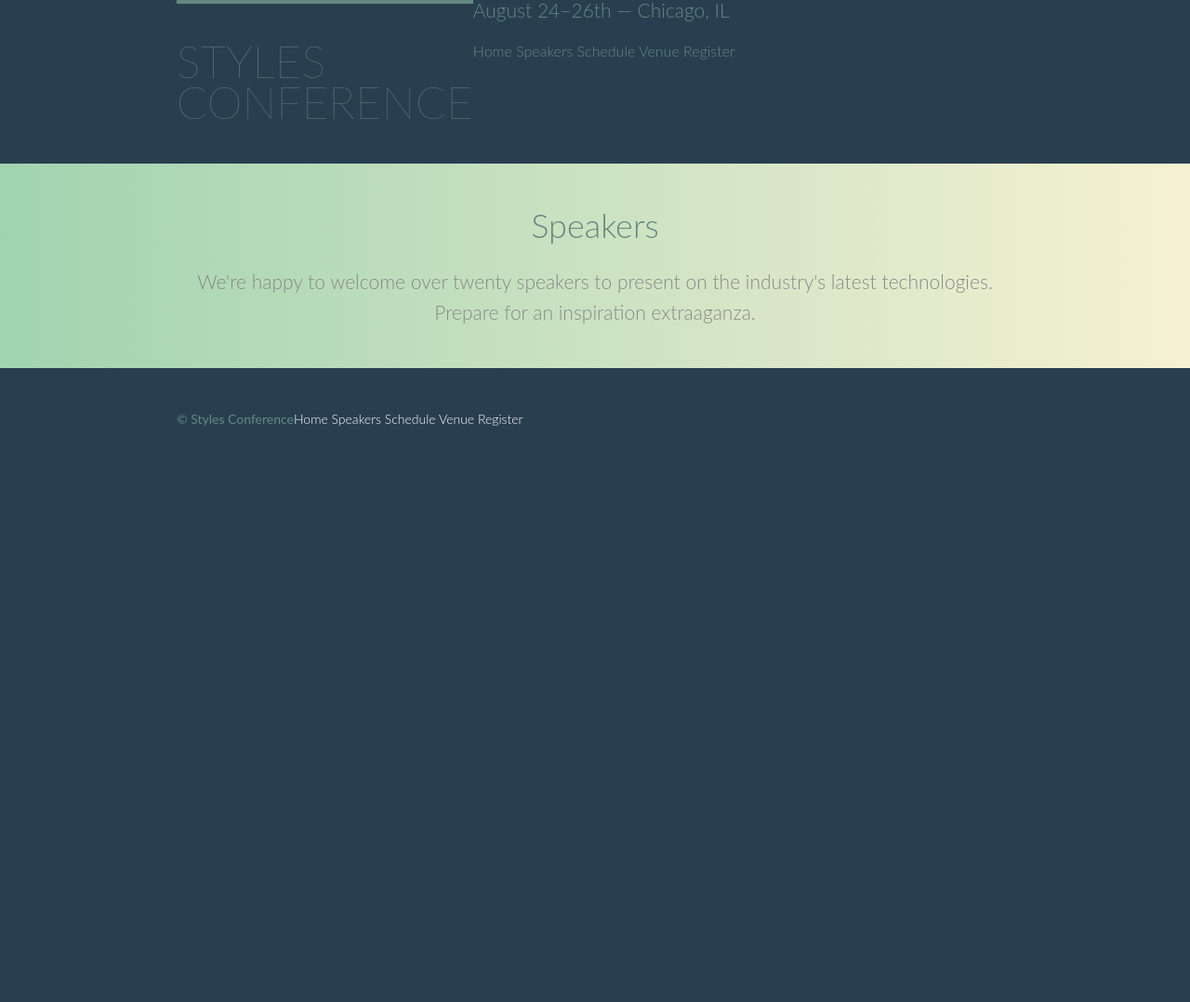
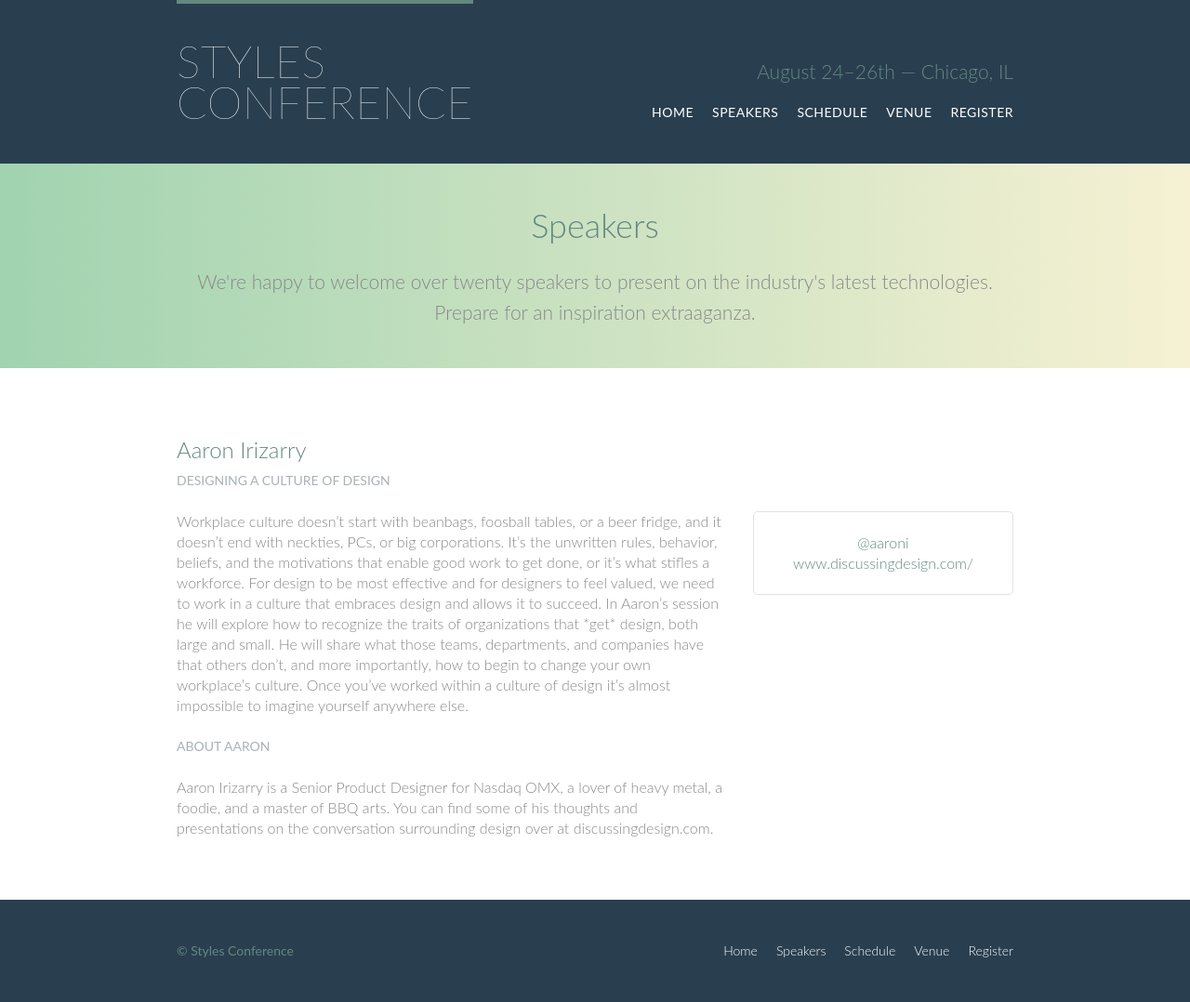
Before and after one commit to Viniocrima/Styles-Conference, a plain HTML site: page speakers.html in a window 1280 px wide. Shown: the whole page at 93% size. Before the commit the page ends 800 px from the top, so only its background shows below. Drawn offline with Linux system fonts and the light colour scheme.

Commit message:
Add files via upload

```diff
--- a/assets/stylesheets/main.css
+++ b/assets/stylesheets/main.css
@@ -304,6 +304,16 @@ p a {
   text-align: right;
 }
 
+.nav li{
+  display:inline-block;
+  margin: 0 10px;
+  vertical-align: top;
+}
+
+.nav li:last-child{
+  margin-right: 0;
+}
+
 /*
   ========================================
   Home
@@ -326,3 +336,21 @@ p a {
 .teaser a:hover h3 {
   color: #a9b2b9;
 }
+
+/*
+  ========================================
+  Speakers
+  ========================================
+*/
+
+.speaker-info{
+  border: 1px solid #dfe2e5;
+  border-radius: 5px;
+  margin-top: 88px;
+  padding: 22px 0;
+  text-align: center;
+}
+
+.speaker{
+  margin-bottom: 44px;
+}
--- a/speakers.html
+++ b/speakers.html
@@ -11,20 +11,22 @@
 
     <!-- Header -->
 
-    <header class="container group">
+    <header class="primary-header container group">
 
       <h1 class="logo">
         <a href="index.html">Styles <br> Conference</a>
       </h1>
 
-      <h3>August 24&ndash;26th &mdash; Chicago, IL</h3>
+      <h3 class="tagline">August 24&ndash;26th &mdash; Chicago, IL</h3>
 
-      <nav>
-        <a href="index.html">Home</a>
-        <a href="speakers.html">Speakers</a>
-        <a href="schedule.html">Schedule</a>
-        <a href="venue.html">Venue</a>
-        <a href="register.html">Register</a>
+      <nav class="nav primary-nav">
+        <ul>
+          <li><a href="index.html">Home</a></li><!--
+          --><li><a href="speakers.html">Speakers</a></li><!--
+          --><li><a href="schedule.html">Schedule</a></li><!--
+          --><li><a href="venue.html">Venue</a></li><!--
+          --><li><a href="register.html">Register</a></li>
+        </ul>
       </nav>
 
     </header>
@@ -39,18 +41,58 @@
       </div>
     </section>
 
+    <section class="row">
+      <div class="grid">
+
+        <section id="shay-howe">
+
+          <div class="col-2-3">
+
+            <h2>Aaron Irizarry</h2>
+            <h5>Designing a culture of design</h5>
+
+            <p>Workplace culture doesn’t start with beanbags, foosball tables, or a beer fridge, and it doesn’t end with neckties, PCs, or big corporations. It’s the unwritten rules, behavior, beliefs, and the motivations that enable good work to get done, or it’s what stifles a workforce. For design to be most effective and for designers to feel valued, we need to work in a culture that embraces design and allows it to succeed.
+
+In Aaron’s session he will explore how to recognize the traits of organizations that *get* design, both large and small. He will share what those teams, departments, and companies have that others don’t, and more importantly, how to begin to change your own workplace’s culture. Once you’ve worked within a culture of design it’s almost impossible to imagine yourself anywhere else.</p>
+
+            <h5>About Aaron</h5>
+
+            <p>Aaron Irizarry is a Senior Product Designer for Nasdaq OMX, a lover of heavy metal, a foodie, and a master of BBQ arts. You can find some of his thoughts and presentations on the conversation surrounding design over at discussingdesign.com.</p>
+      </div><!--
+
+      --><aside class="col-1-3">
+        <div class="speaker-info">
+
+          <ul>
+            <li><a href="https://twitter.com/aaroni">@aaroni</a></li>
+        <li><a href="http://www.discussingdesign.com/">www.discussingdesign.com/</a></li>
+
+  </aside>
+
+</section>
+
+
+
+      </div>
+    </section>
+
+</section>
+
+
     <!-- Footer -->
 
     <footer class="primary-footer container group">
 
       <small>&copy; Styles Conference</small>
 
-      <nav>
-        <a href="index.html">Home</a>
-        <a href="speakers.html">Speakers</a>
-        <a href="schedule.html">Schedule</a>
-        <a href="venue.html">Venue</a>
-        <a href="register.html">Register</a>
+      <nav class="nav">
+        <ul>
+       <li><a href="index.html">Home</a></li><!--
+          --><li><a href="speakers.html">Speakers</a></li><!--
+          --><li><a href="schedule.html">Schedule</a></li><!--
+          --><li><a href="venue.html">Venue</a></li><!--
+          --><li><a href="register.html">Register</a></li>
+        </ul>
       </nav>
 
     </footer>
```
Also changed, not shown: index.html (+14 -10 lines), register.html (+18 -14 lines), schedule.html (+18 -14 lines), venue.html (+18 -14 lines).
